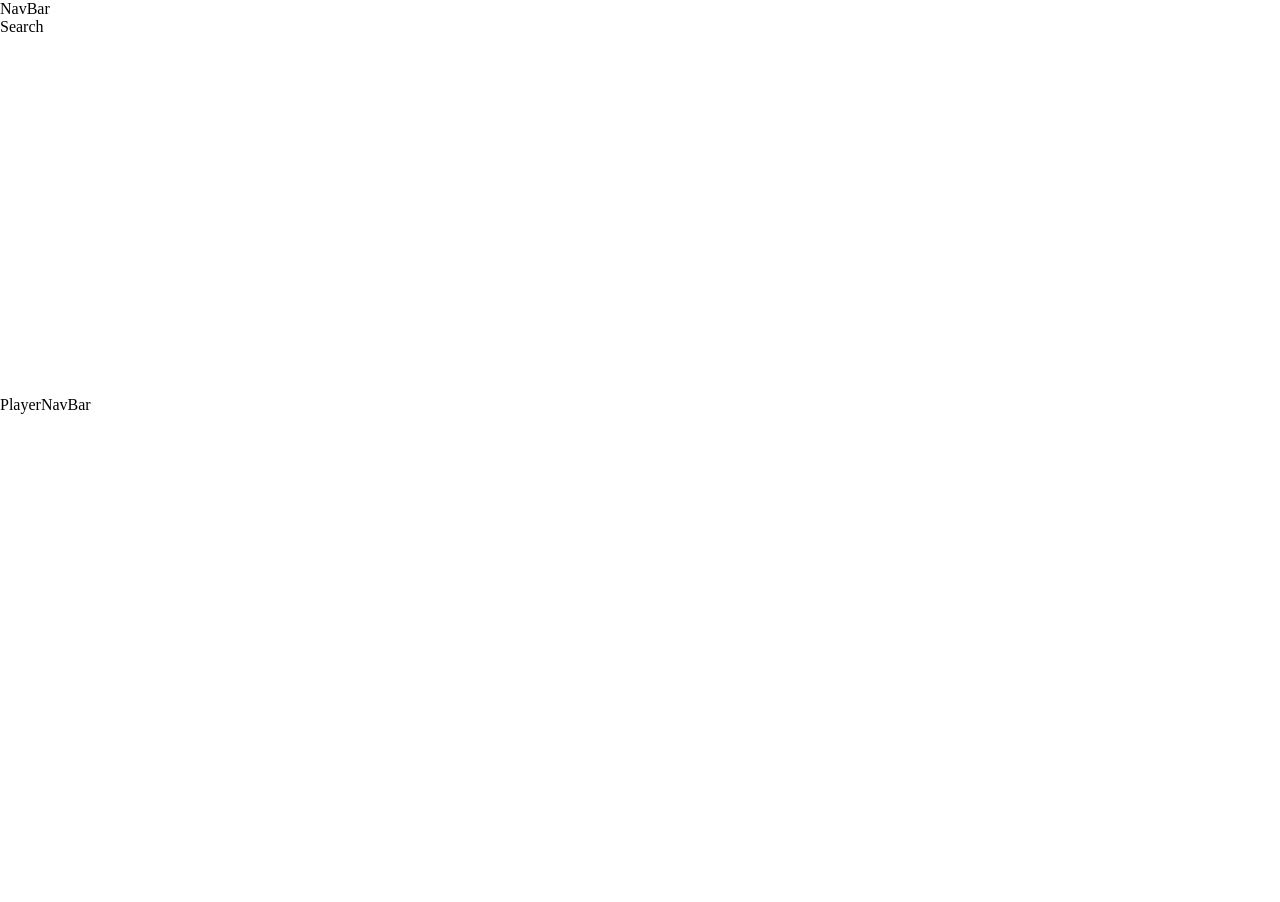
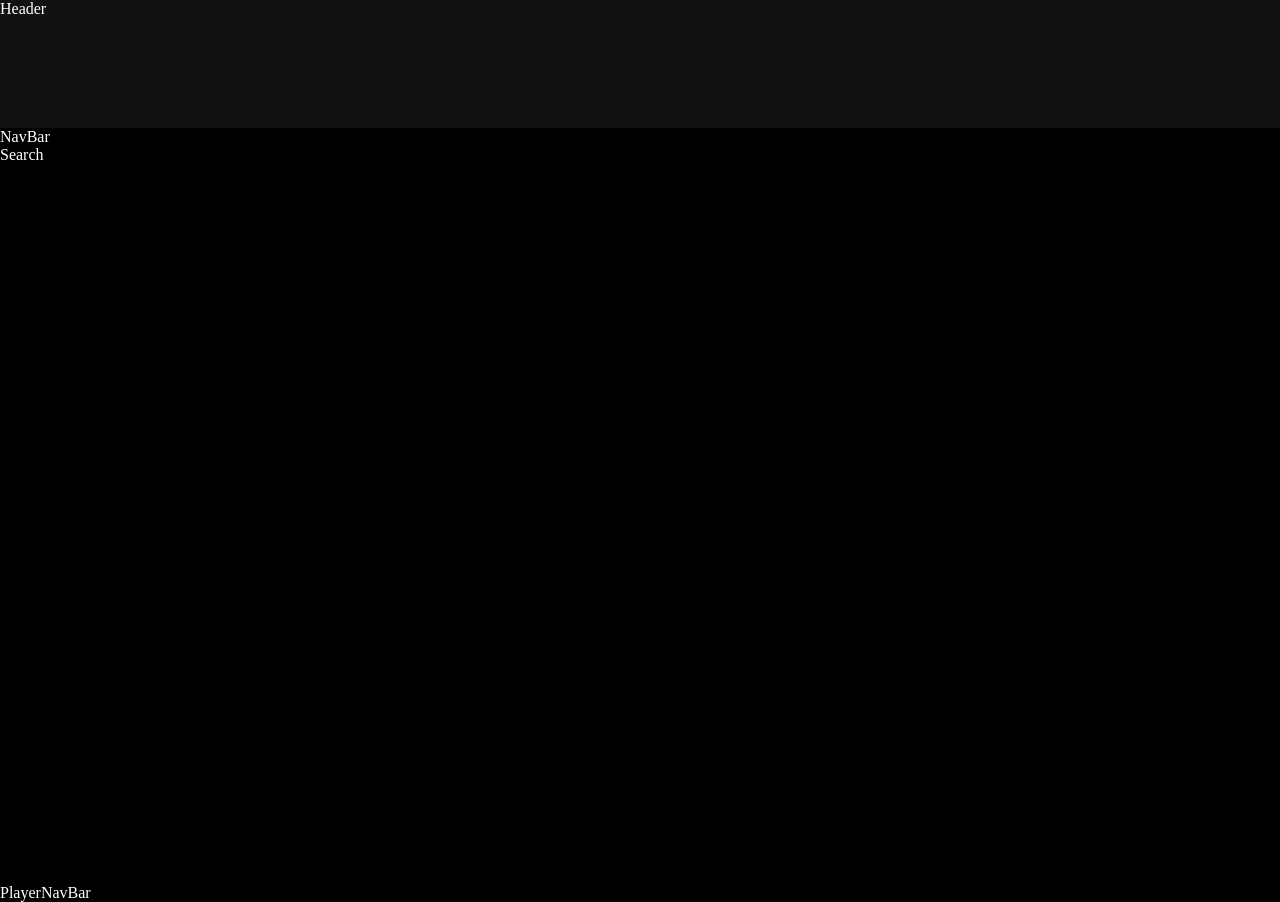
Before and after one commit to TalBenAdon/Spotify-Project, a React (Vite) app: page / in a window 1280 px wide. Before the commit the page ends 800 px from the top, so only its background shows below. Built offline with nearby package versions, Linux system fonts and the light colour scheme; no server answers.

Commit message:
some design choices and component locations to be decided

```diff
--- a/src/BodyMain/SongsList/index.jsx
+++ b/src/BodyMain/SongsList/index.jsx
@@ -5,30 +5,8 @@ import ReactPlayer from 'react-player'
 import axios from 'axios';
 export default function SongsList() {
     const [useSong, setUseSong] = useState('')
-    useEffect(() => {
-        const options = {
-            method: 'GET',
-            url: 'https://yt-api.p.rapidapi.com/search',
-            params: {
-                query: 'Kaikai Kitan',
-                type: 'video'
-            },
-            headers: {
-                'X-RapidAPI-Key': '6fcdcf86b9msh60a6aef065a2214p1e2358jsne972a8c0cf1d',
-                'X-RapidAPI-Host': 'yt-api.p.rapidapi.com'
-            }
-        };
 
-        try {
-            const response = axios.request(options);
-            console.log(response.data);
-        } catch (error) {
-            console.error(error);
-        }
 
-        axios.get(options)
-            .then(respond => console.log(respond))
-    }, [])
     return (
         <div>
             <ReactPlayer url={useSong} />
--- a/src/Header/index.jsx
+++ b/src/Header/index.jsx
@@ -1,7 +1,9 @@
 import React from 'react'
-
+import styles from './styles.module.css'
 export default function Header() {
     return (
-        <div></div>
+        <header className={styles.header}>
+            Header
+        </header>
     )
 }
--- a/src/Header/styles.module.css
+++ b/src/Header/styles.module.css
@@ -0,0 +1,6 @@
+.header {
+    height: 8rem;
+    background-color: rgba(18, 18, 18, 255);
+    color: inherit;
+
+}
--- a/src/PlayerNavBar/index.jsx
+++ b/src/PlayerNavBar/index.jsx
@@ -1,7 +1,12 @@
 import React from 'react'
-
+import ReactPlayer from 'react-player'
 export default function PlayerNavBar() {
     return (
-        <div>PlayerNavBar</div>
+        <>
+            <ReactPlayer url='' />
+            <div>
+                PlayerNavBar
+            </div>
+        </>
     )
 }
--- a/src/index.css
+++ b/src/index.css
@@ -2,7 +2,10 @@
   padding: 0;
   margin: 0;
   box-sizing: border-box;
+  color: white;
+  background-color: black;
 }
+
 
 .song-img img {
   width: 10rem;
```
